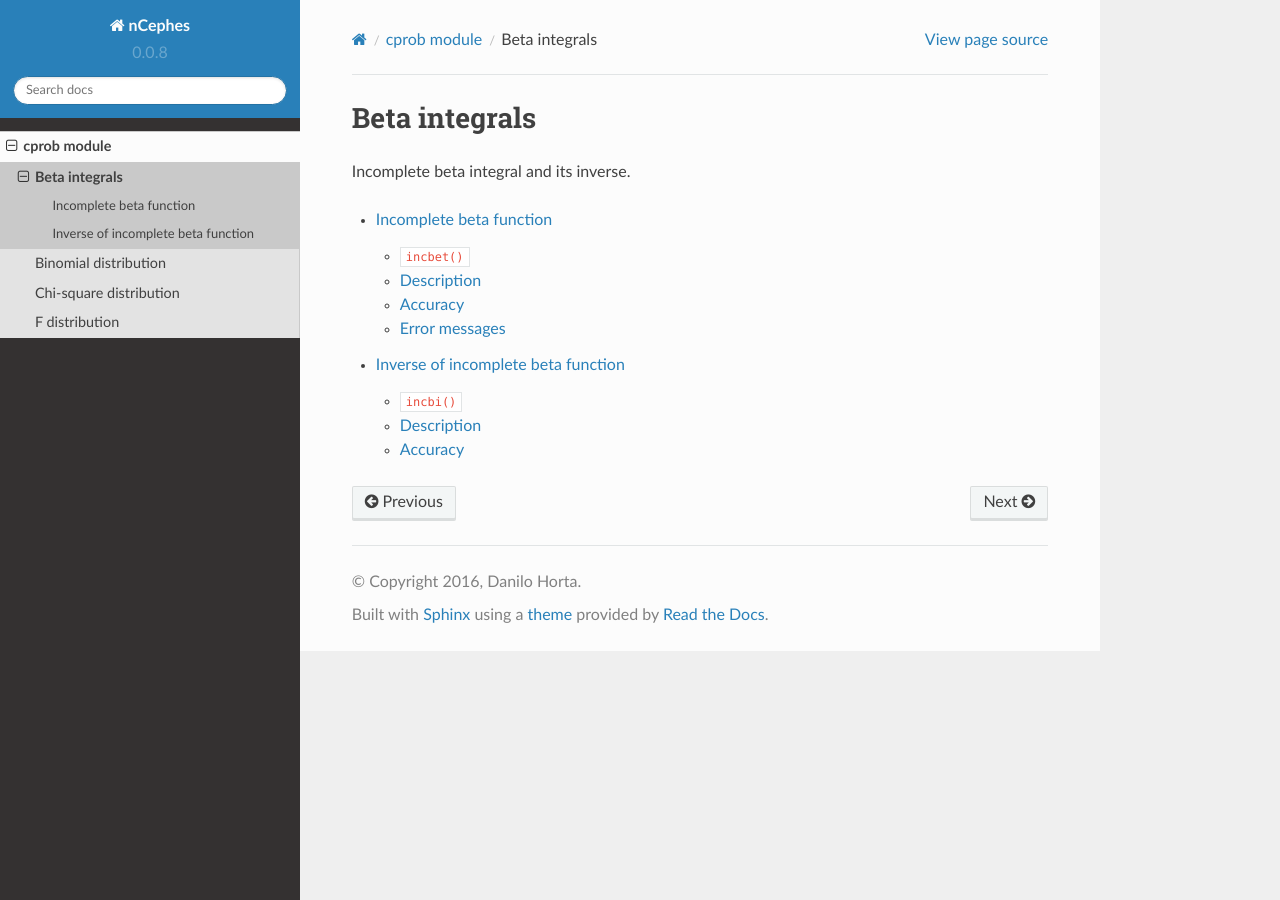
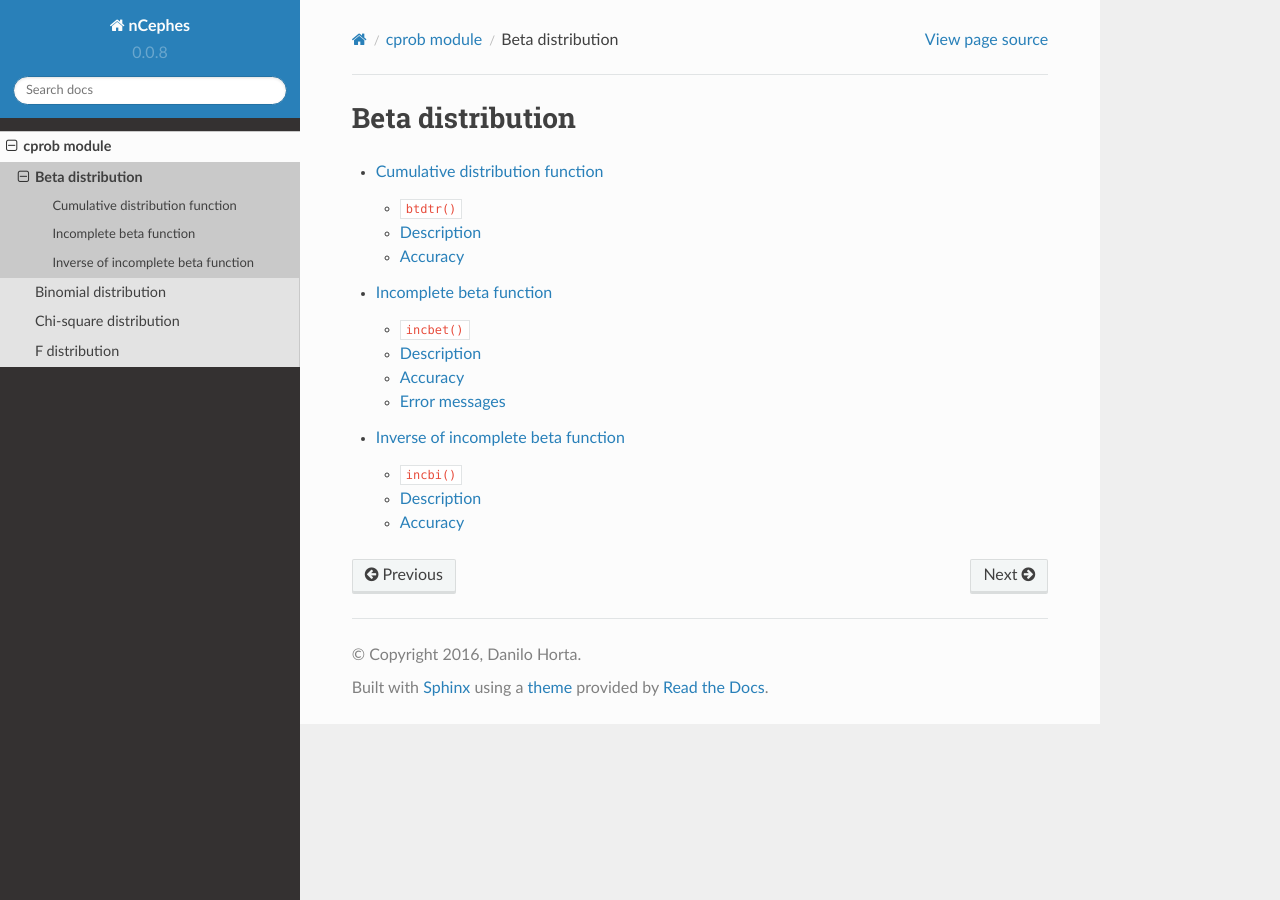
Before and after one commit to limix/ncephes, a Sphinx documentation site: the page built from doc/cprob/beta/index.rst, in a window 1280 px wide. Built offline with Sphinx 7.4.7 and the Read the Docs theme 2.0.0, drawn with Linux system fonts in a browser that asks for light colours.

Commit message:
beta distro

```diff
--- a/doc/cprob/beta/index.rst
+++ b/doc/cprob/beta/index.rst
@@ -1,10 +1,9 @@
-Beta integrals
-==============
-
-Incomplete beta integral and its inverse.
+Beta distribution
+=================
 
 .. toctree::
    :maxdepth: 2
 
+   btdtr
    incbet
    incbi
```
Also changed, not shown: doc/cprob/beta/btdtr.rst (added, +33 -0 lines).
